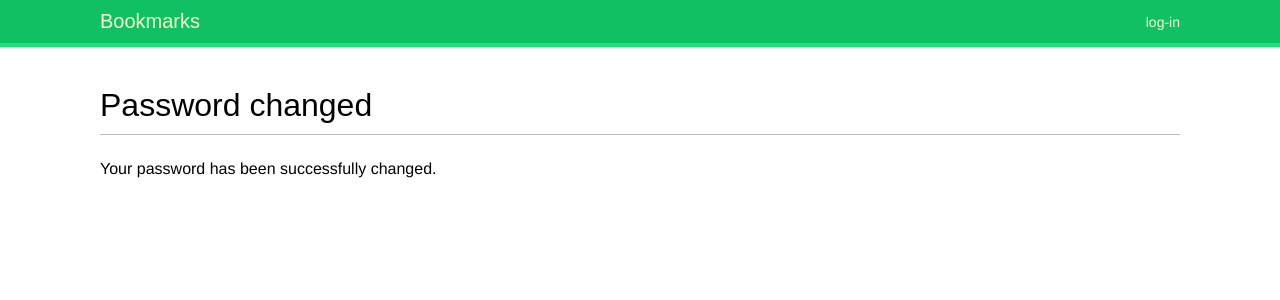
After one commit to NaveenKumarReddy8/DjangoDiveBookmarks, a Django app: template account/templates/registration/password_change_done.html in a window 1280 px wide. The commit adds this page. Shown: the top 300 px of the page. Run offline with Django 4.2, Linux system fonts and the light colour scheme; the template is opened without the code that fills it, so the values that code supplies are empty; some web fonts are replaced.

Commit message:
updated templates

```diff
--- /dev/null
+++ b/account/templates/registration/password_change_done.html
@@ -0,0 +1,6 @@
+{% extends "base.html" %}
+{% block title %}Password Changed.{% endblock title %}
+{% block content %}
+    <h1>Password changed</h1>
+    <p>Your password has been successfully changed.</p>
+{% endblock content %}
```
Also changed, not shown: account/templates/registration/password_change_form.html (+7 -2 lines), account/templates/registration/password_reset_complete.html (added), account/templates/registration/password_reset_confirm.html (added), account/templates/registration/password_reset_form.html (added).
